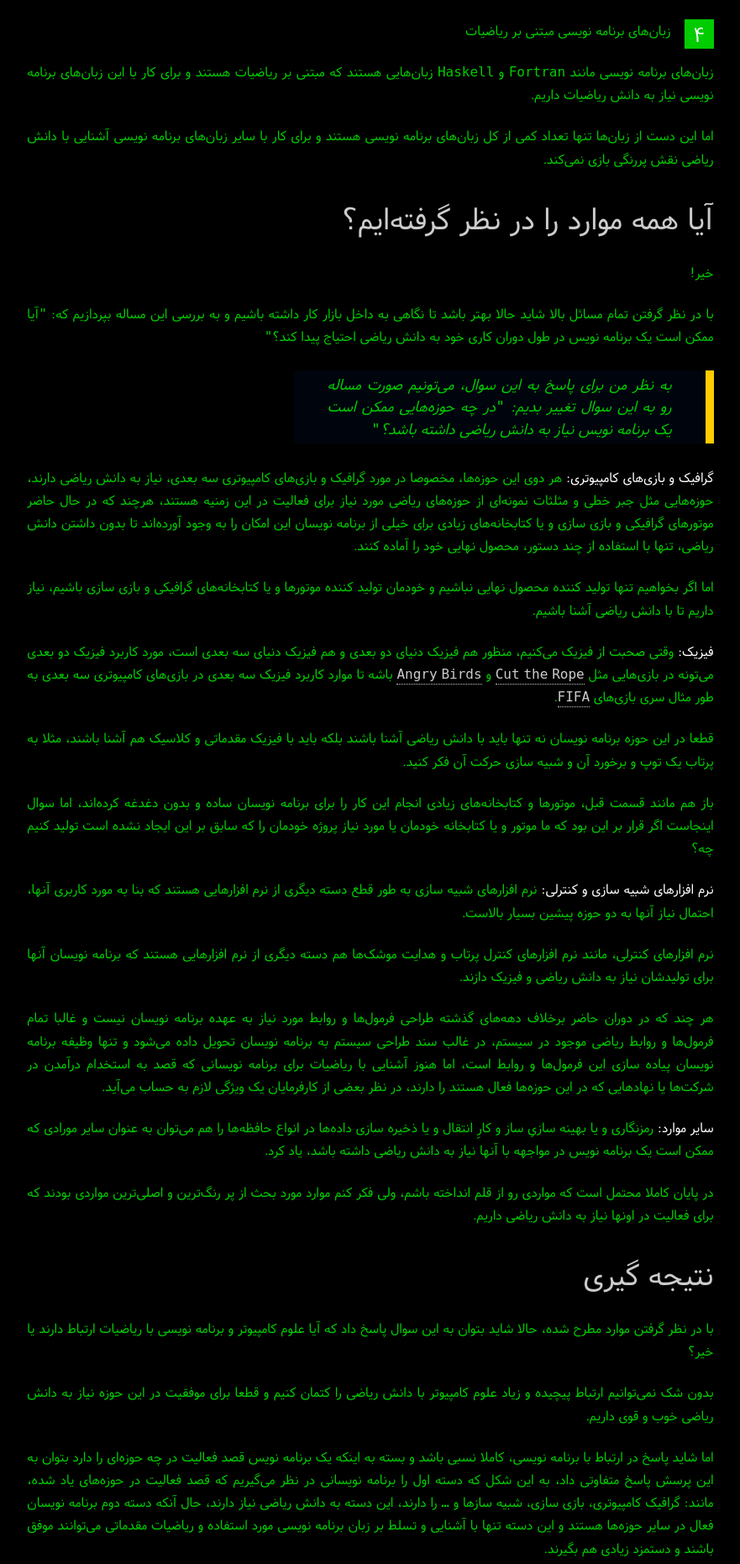
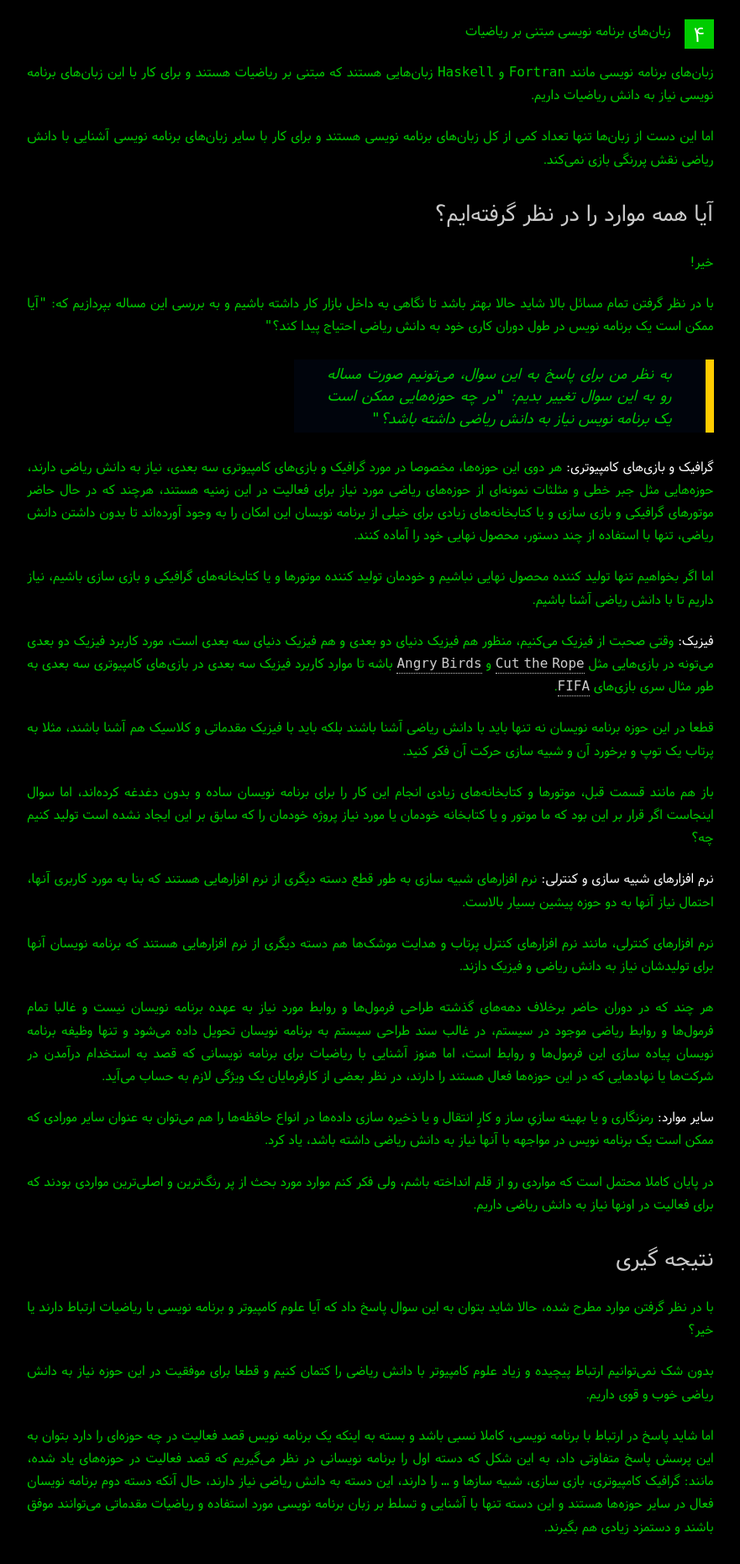
Before and after one commit to rashid2003/theskn, a Jekyll site: the page built from _posts/2016-04-09-relation-between-math-computer-science-programming.md, in a window 1280 px wide. Shown: the part 2249-4111 px from the top of the page at 84% size, without its empty margins (47-928 px from the left). Built offline with Jekyll 4.4.1, drawn with Linux system fonts in a browser that asks for light colours; nearby versions of some CDN libraries; comment, search, counter and statistics services are not loaded.

Commit message:
headers size
customized headers' size

```diff
--- a/assets/css/main.css
+++ b/assets/css/main.css
@@ -697,7 +697,7 @@ h1, h2, h3, h4, h5, p {
 
 /*legacy code*/
 .post-inline-title {
-  font-size: 36px;
+  font-size: 27px;
   color: #CCCCCC;
   padding-bottom: 25px;
   padding-top: 8px;
@@ -705,7 +705,7 @@ h1, h2, h3, h4, h5, p {
 }
 
 .post-inline-header {
-  font-size: 36px;
+  font-size: 27px;
   color: #CCCCCC;
   font-weight: bold;
   padding-bottom: 25px;
@@ -714,7 +714,7 @@ h1, h2, h3, h4, h5, p {
 }
 
 .post-inline-subheader {
-  font-size: 27px;
+  font-size: 20px;
   color: #CCCCCC;
   font-weight: bold;
   padding-bottom: 25px;
@@ -723,7 +723,7 @@ h1, h2, h3, h4, h5, p {
 }
 
 .post-inline-subsubheader {
-  font-size: 36px;
+  font-size: 16px;
   color: #CCCCCC;
   font-style: italic;
   padding-bottom: 25px;
```
